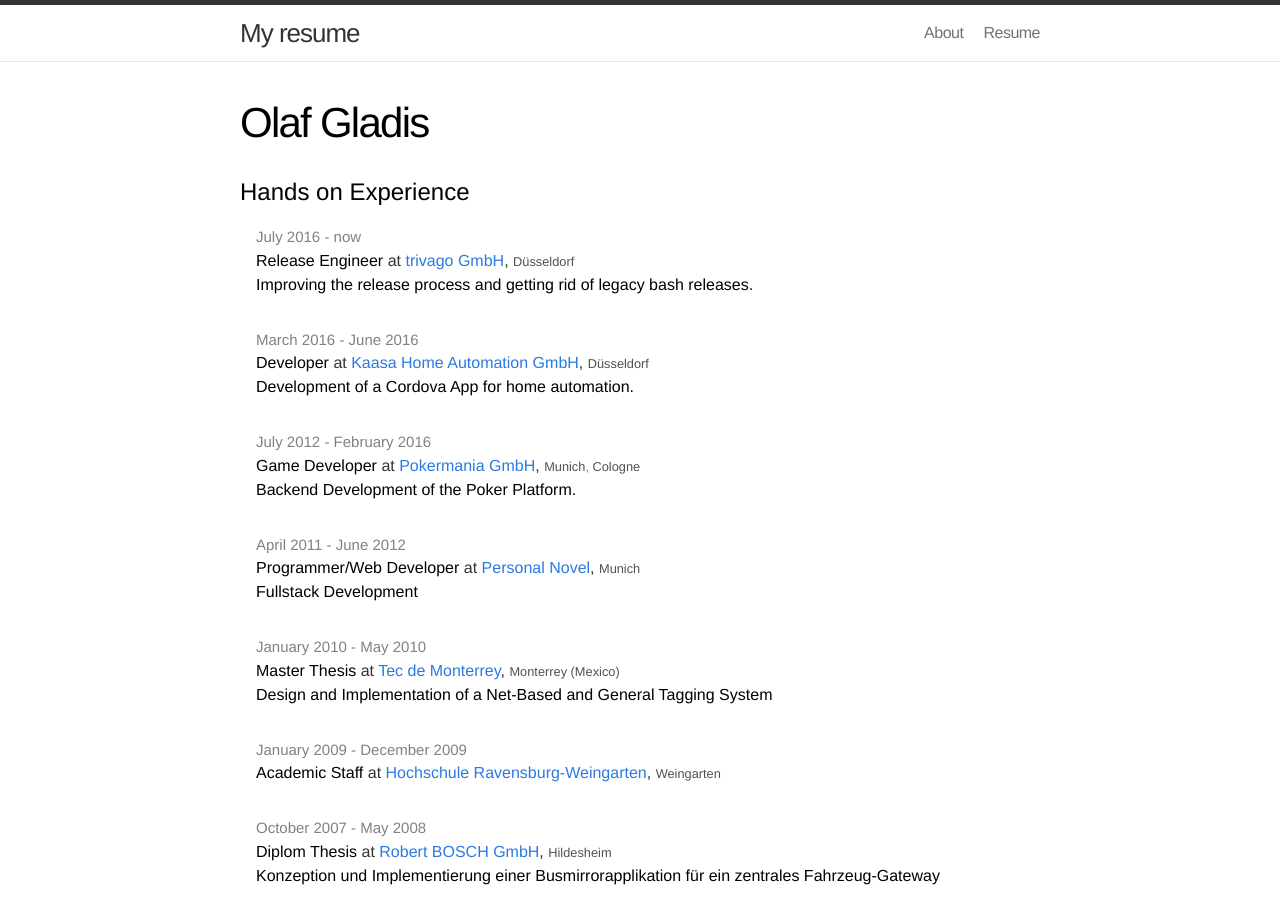
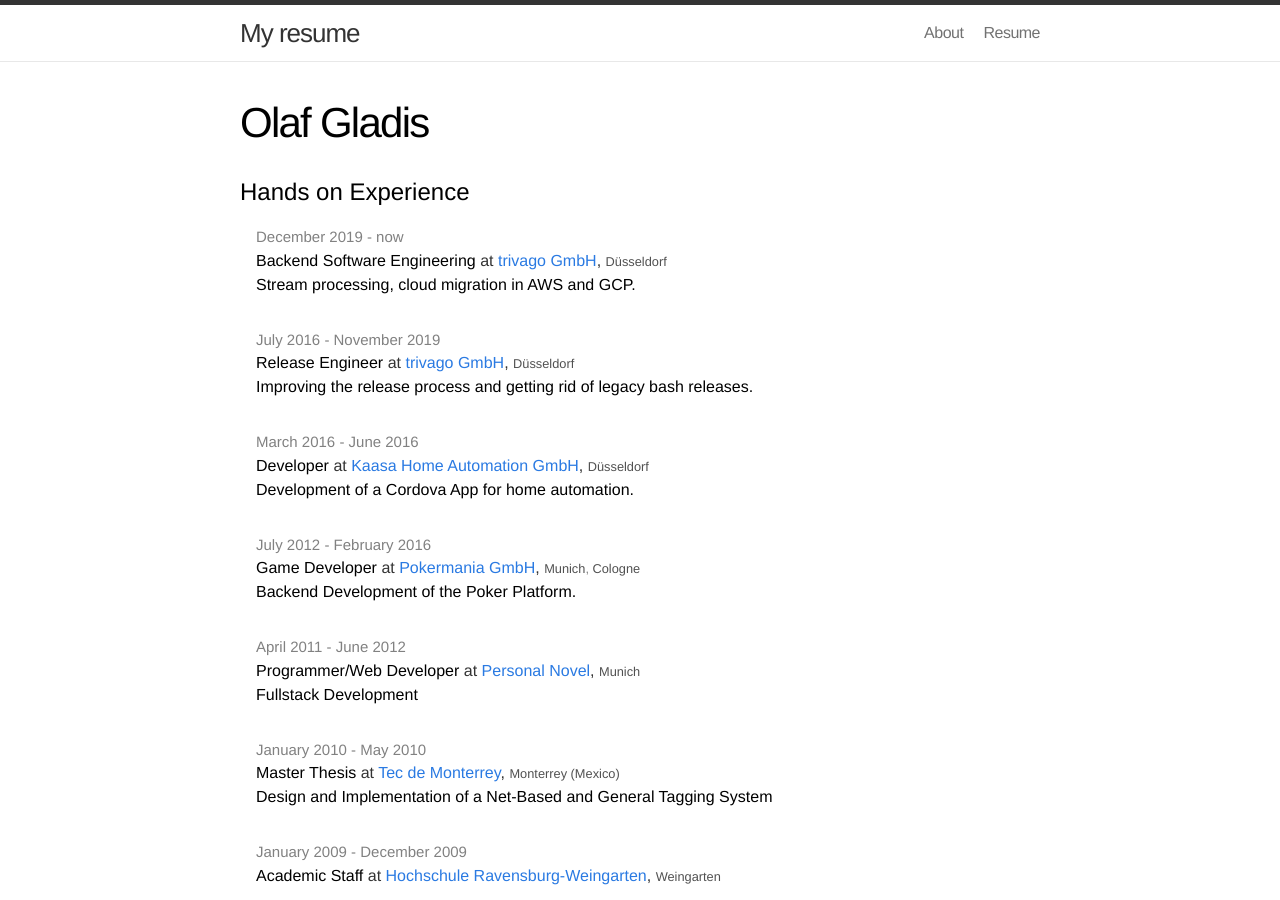
Before and after one commit to hwmrocker/resume, a Jekyll site: the page built from index.html, in a window 1280 px wide and 900 px high. Built offline with Jekyll 4.4.1, drawn with Linux system fonts in a browser that asks for light colours.

Commit message:
Add my new role at trivago

```diff
--- a/_data/resume.yaml
+++ b/_data/resume.yaml
@@ -34,8 +34,25 @@
   name_de: Praktische Erfahrung
   name_en: Hands on Experience
   timeframes:
-    - timeframe_de: Juli 2016 - jetzt
-      timeframe_en: July 2016 - now
+    - timeframe_de: Dezember 2019 - jetzt
+      timeframe_en: December 2019 - now
+      uid: xtrivago
+      what_de: Backend Software Engineering
+      what_en: Backend Software Engineering
+      company: trivago GmbH
+      url: http://company.trivago.de/
+      location:
+        - name_de: Düsseldorf
+          name_en: Düsseldorf
+          osm_link: "https://www.openstreetmap.org/way/24659294"
+      description_de: Stream processing sowie Cloud Migration in AWS und GCP.
+      description_en: Stream processing, cloud migration in AWS and GCP.
+      technology:
+        - Linux
+        - Python
+        - Docker
+    - timeframe_de: Juli 2016 - November 2019
+      timeframe_en: July 2016 - November 2019
       uid: xtrivago
       what_de: Release Engineer
       what_en: Release Engineer
@@ -50,7 +67,7 @@
       technology:
         - Linux
         - Python
-        - Go
+        - Docker
     - timeframe_de: März 2016 - Juni 2016
       timeframe_en: March 2016 - June 2016
       uid: xkaasa
```
